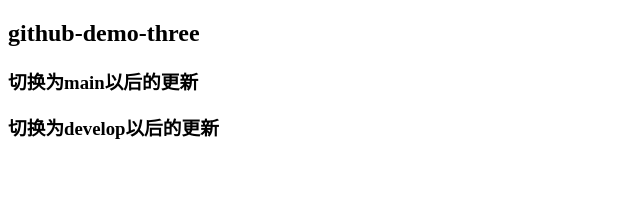
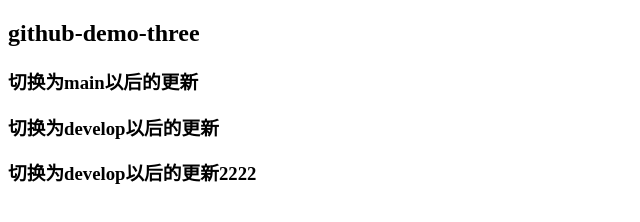
Before and after one commit to tminm/github-three, a plain HTML site: page index.html in a window 1280 px wide. Shown: the whole page, without its empty margins (0-640 px from the left). Drawn offline with Linux system fonts and the light colour scheme.

Commit message:
develop的第二次操作

```diff
--- a/index.html
+++ b/index.html
@@ -12,6 +12,6 @@
     <h3>切换为main以后的更新</h3>
 
     <h3>切换为develop以后的更新</h3>
-
+    <h3>切换为develop以后的更新2222</h3>
 </body>
 </html>
```
